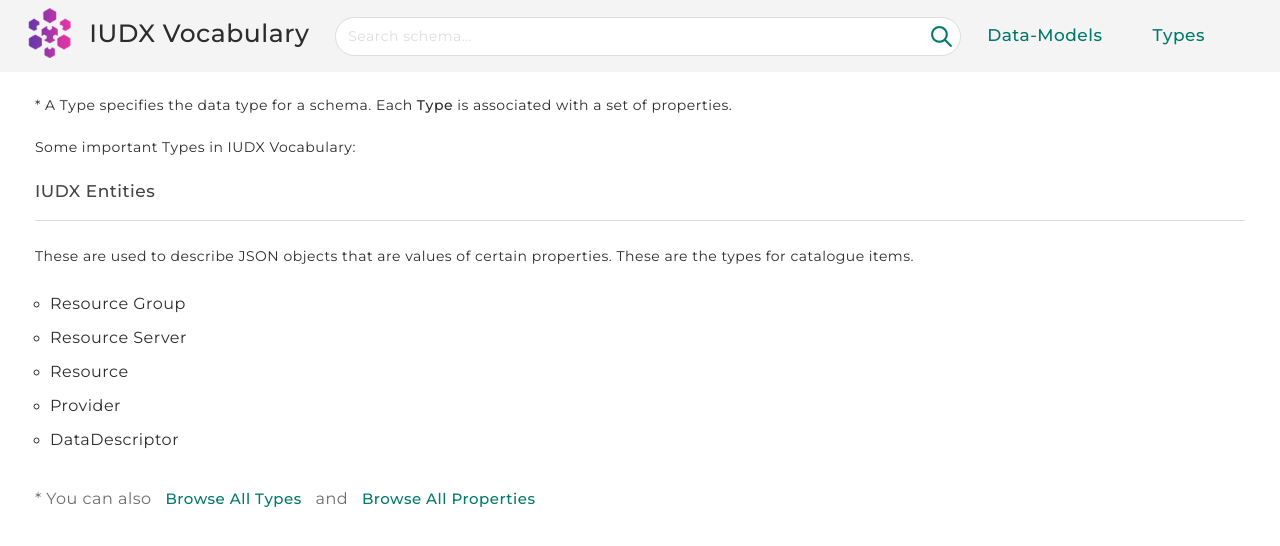
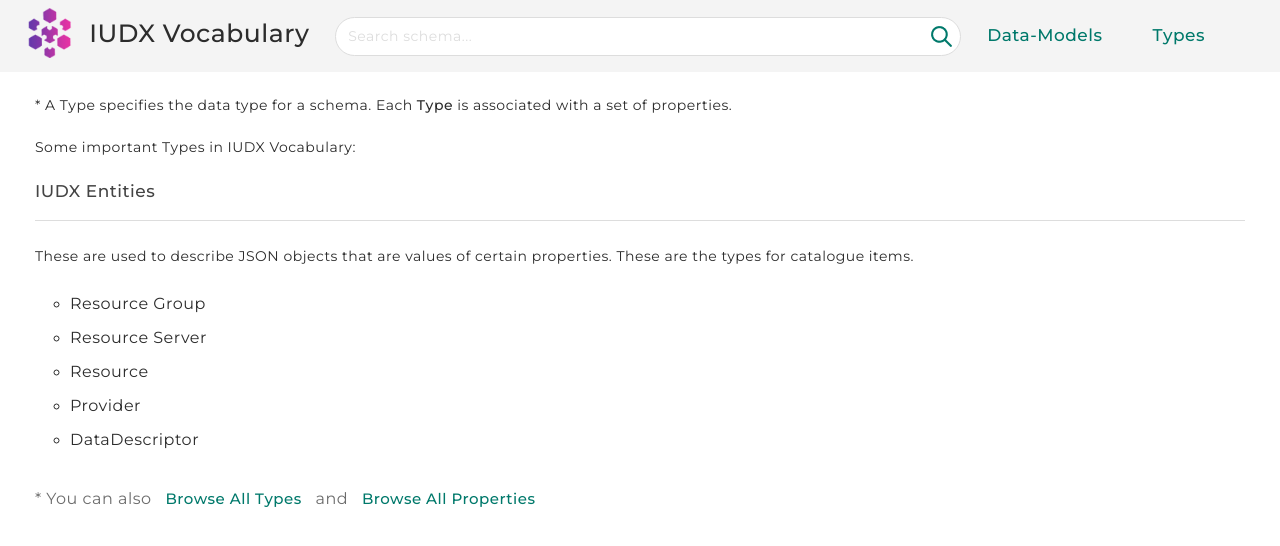
Before and after one commit to datakaveri/iudx-voc-ui, an Angular app: page /entities in a window 1280 px wide. Shown: the top 546 px of the page. Built offline with nearby package versions, Linux system fonts and the light colour scheme.

Commit message:
updated css

```diff
--- a/src/app/entities/entities.component.scss
+++ b/src/app/entities/entities.component.scss
@@ -24,7 +24,7 @@
         .list-div{
 
           ul{
-            padding-left:15px;
+            padding-left:35px;
               li{
                  padding-bottom:10px;
                   list-style-type: circle;
```
